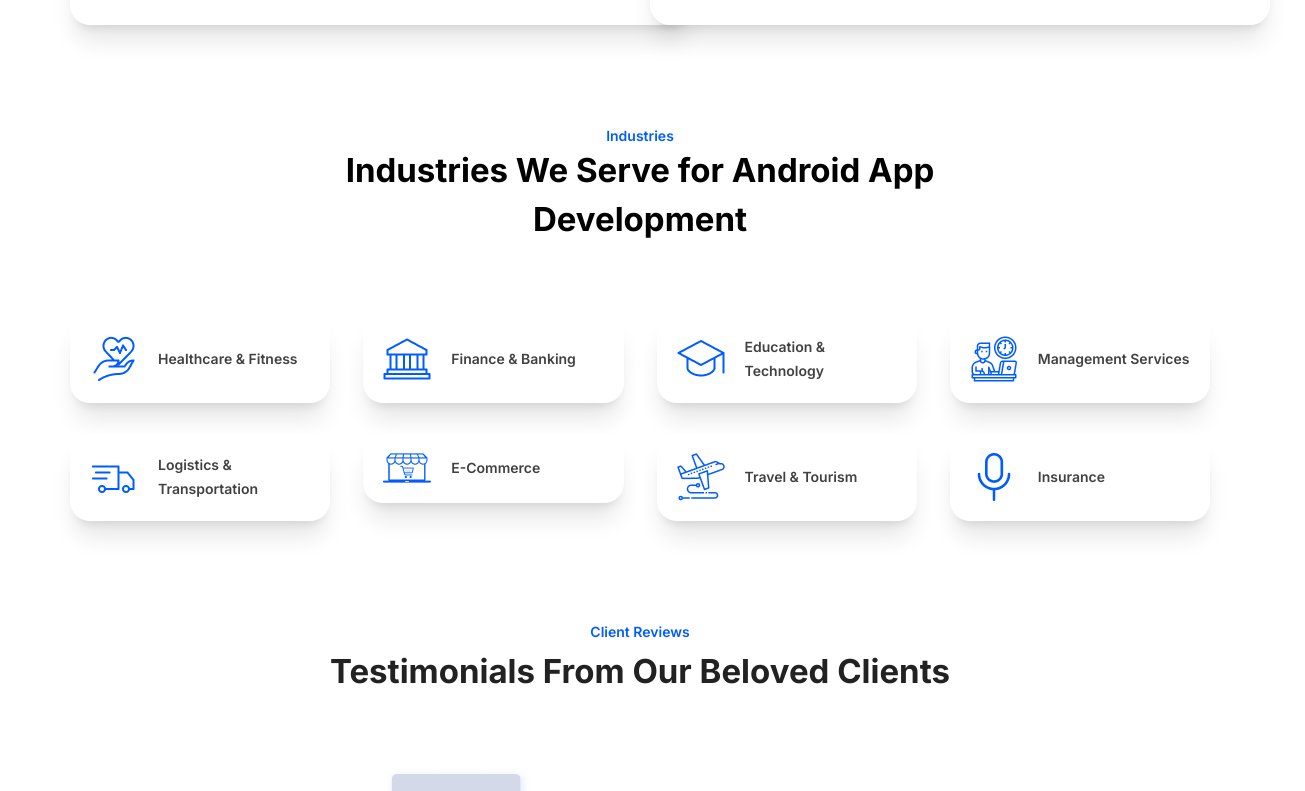
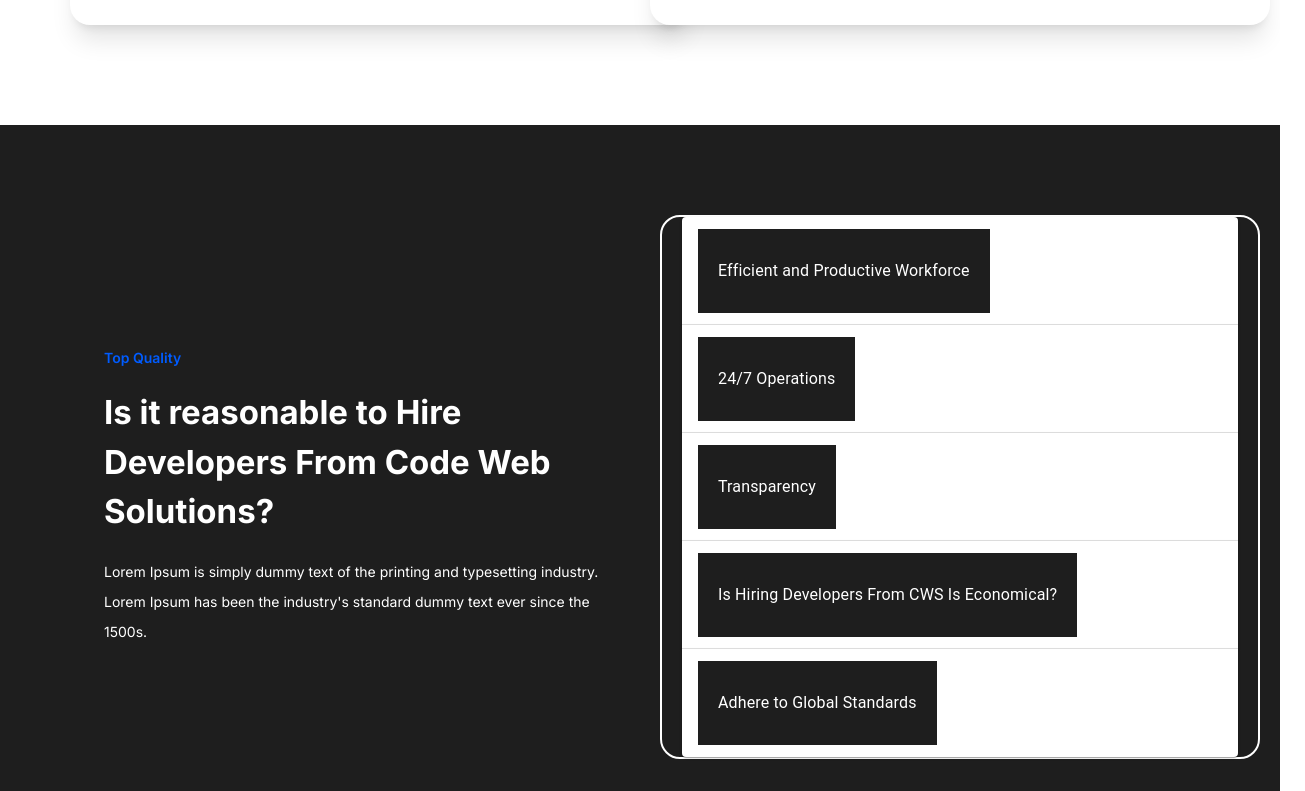
Before and after one commit to BoobalanJesky/Codeweb_Solution, a Next.js app: page /Homepage6 in a window 1280 px wide. Shown: the part 2589-3380 px from the top of the page, 1305 px wide, since content can reach past the window. Built offline with nearby package versions, Linux system fonts and the light colour scheme.

Commit message:
add new folder

```diff
--- a/src/app/Components/Homepage/Testimonies.tsx
+++ b/src/app/Components/Homepage/Testimonies.tsx
@@ -1,3 +1,4 @@
+"use client"
 import React, { useRef, useState } from "react";
 import styles from "../../css/about.module.css";
 import Slider from "react-slick"
@@ -70,7 +71,7 @@ const Testimonies = () => {
                             <p className="text-[14px] mt-[100px] my-[5px] text-center leading-normal font-semibold text-text-color">
                                 {i.subHead}
                             </p>
-                            <p className="text-[33px] font-bold flex justify-center leading-normal mt-[5px] mb-10 md:mb-[70px] text-[#222] ">
+                            <p className="text-[28px] md:text-[28px] lg:text-[33px] font-bold flex justify-center leading-normal mt-[5px] mb-10 md:mb-[70px] text-[#222] ">
                                 {i.head}
                             </p>
                         </div>
--- /dev/null
+++ b/src/app/Homepage6/Accordion.tsx
@@ -0,0 +1,27 @@
+"use client"
+import React, { useState } from 'react';
+import Accordion from '@mui/material/Accordion';
+import AccordionSummary from '@mui/material/AccordionSummary';
+import AccordionDetails from '@mui/material/AccordionDetails';
+import Typography from '@mui/material/Typography';
+import ExpandMoreIcon from '@mui/icons-material/ExpandMore';
+import AddIcon from '@mui/icons-material/Add';
+import RemoveIcon from '@mui/icons-material/Remove';
+function MyAccordion({ title, content, expanded, onChange }) {
+    return (
+      <Accordion expanded={expanded} onChange={onChange} className='bg-[#1E1E1E] rounded-xl'>
+        <AccordionSummary
+          expandIcon={expanded ? <RemoveIcon className='text-[#fff]' /> : <AddIcon className='text-[#fff]'/>}
+          aria-controls="panel-content"
+          id="panel-header"
+        >
+          <Typography className='text-[16px] md:text-[18px] leading-[18px] font-medium text-[#fff] py-[30px] px-[20px] bg-[#1E1E1E]'>{title}</Typography>
+        </AccordionSummary>
+        <AccordionDetails>
+          <Typography className='text-[14px] leading-[30px] text-[#fff] bg-[#1E1E1E] max-w-[650px]'>{content}</Typography>
+        </AccordionDetails>
+      </Accordion>
+  );
+}
+
+export default MyAccordion;
--- /dev/null
+++ b/src/app/Homepage6/Topquality.tsx
@@ -0,0 +1,46 @@
+"use client"
+import React, { useState } from 'react';
+import MyAccordion from "./Accordion";
+export default function Topquality() {
+    const [expanded, setExpanded] = useState(null);
+
+    const handleChange = (panel) => (event, isExpanded) => {
+      setExpanded(isExpanded ? panel : null);
+    };
+    return (
+        <>
+            <div className="mt-[100px] grid grid-cols-1 lg:grid-cols-2 bg-[#1E1E1E]">
+                <div className="my-auto px-[20px] lg:pl-[104px] pt-[20px] md:block">
+                    <p className="font-semibold text-[14px] text-[#005CFF] leading-normal">Top Quality</p>
+                    <p className="font-bold text-[#FFF] pt-5 text-[24px] md:text-[30px] lg:text-[33px] md:max-w-[550px] leading-normal">Is it reasonable to Hire Developers From Code Web Solutions?</p>
+                    <p className="text-[14px] text-[#fff] md:max-w-[590px] leading-[30px] pt-[20px]">Lorem Ipsum is simply dummy text of the printing and typesetting industry. Lorem Ipsum
+                        has been the industry's standard dummy text ever since the 1500s.</p>
+                </div>
+                <div className="py-[90px] px-[20px]">
+                    <div className='bg-[#1E1E1E] max-w-[600px] max-h-[617px] rounded-[20px] border-[#fff] border-2 px-[20px] mx-auto '>
+                        <MyAccordion title="Efficient and Productive Workforce"
+                         content="Lorem Ipsum is simply dummy text of the printing and typesetting industry. Lorem Ipsum has been the industry's standard dummy text ever since the 1500s. "
+                         expanded={expanded === 'panel1'}
+                         onChange={handleChange('panel1')}/>
+                        <MyAccordion title="24/7 Operations"
+                         content="Lorem Ipsum is simply dummy text of the printing and typesetting industry. Lorem Ipsum has been the industry's standard dummy text ever since the 1500s. "
+                         expanded={expanded === 'panel2'}
+                         onChange={handleChange('panel2')}/>
+                        <MyAccordion title="Transparency"
+                         content="Lorem Ipsum is simply dummy text of the printing and typesetting industry. Lorem Ipsum has been the industry's standard dummy text ever since the 1500s. "
+                         expanded={expanded === 'panel3'}
+                         onChange={handleChange('panel3')}/>
+                        <MyAccordion title="Is Hiring Developers From CWS Is Economical?"
+                         content="Lorem Ipsum is simply dummy text of the printing and typesetting industry. Lorem Ipsum has been the industry's standard dummy text ever since the 1500s. "
+                         expanded={expanded === 'panel4'}
+                         onChange={handleChange('panel4')}/>
+                        <MyAccordion title="Adhere to Global Standards"
+                         content="Lorem Ipsum is simply dummy text of the printing and typesetting industry. Lorem Ipsum has been the industry's standard dummy text ever since the 1500s. "
+                         expanded={expanded === 'panel5'}
+                         onChange={handleChange('panel5')}/>
+                    </div>
+                </div>
+            </div>
+        </>
+    )
+}
--- a/src/app/Homepage6/page.tsx
+++ b/src/app/Homepage6/page.tsx
@@ -5,6 +5,7 @@ import Chooseus from "./Chooseus";
 import Industries from "./Industries";
 import Sendquery from "./Sendquery";
 import Platform from "./platform";
+import Topquality from "./Topquality";
 export default function Home() {
     return (
         <>
@@ -13,8 +14,9 @@ export default function Home() {
             <Achievements/>
             <Chooseus/>
             <Platform/>
+            <Topquality/>
             <Industries/>
-            <Testimonies/>
+           {/* <Testimonies/> */}
             </Layout>
         </>
     )
```
